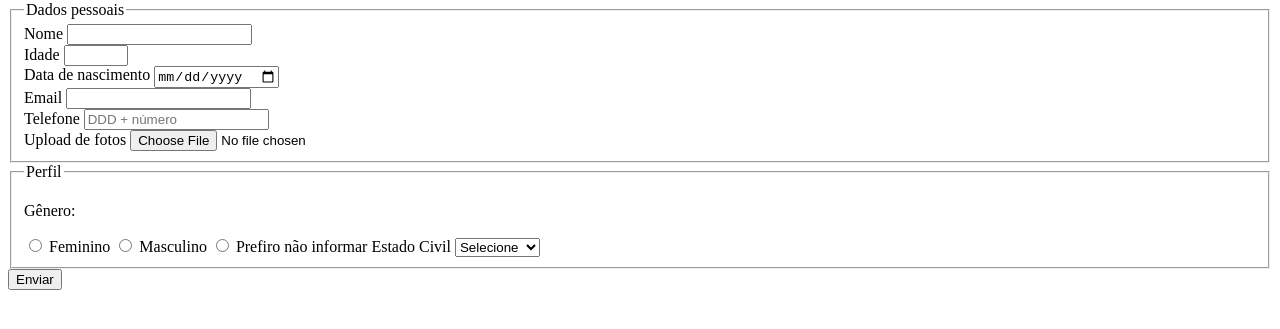
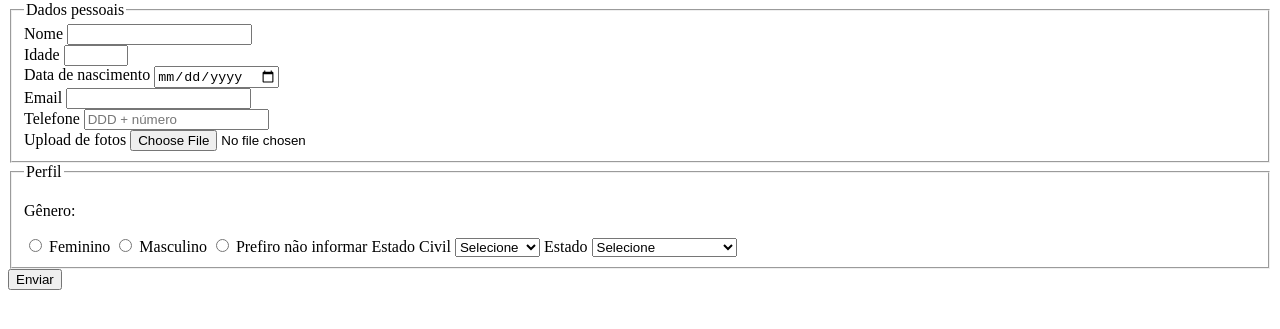
Before and after one commit to ViniciusNathan/pesquisa-culturama, a plain HTML site: page index.html in a window 1280 px wide. Shown: the part 79-408 px from the top of the page. Drawn offline with Linux system fonts and the light colour scheme.

Commit message:
lista de estados

```diff
--- a/index.html
+++ b/index.html
@@ -53,6 +53,38 @@
                     <option value="Solteiro">Solteiro</option>
                     <option value="Divorciado">Divorciado</option>
                 </select>
+
+                <label for="userState">Estado</label>
+                <select name="userState">
+                    <option value="notSelected">Selecione</option>
+                    <option value="Acre">Acre</option>
+                    <option value="Alagoas">Alagoas</option>
+                    <option value="Amapá">Amapá</option>
+                    <option value="Amazonas">Amazonas</option>
+                    <option value="Bahia">Bahia</option>
+                    <option value="Ceará">Ceará</option>
+                    <option value="Distrito Federal">Distrito Federal</option>
+                    <option value="Espirito Santo">Espirito Santo</option>
+                    <option value="Goiás">Goiás</option>
+                    <option value="Maranhão">Maranhão</option>
+                    <option value="Mato Grosso do Sul">Mato Grosso do Sul</option>
+                    <option value="Mato Grosso">Mato Grosso</option>
+                    <option value="Minas Gerais">Minas Gerais</option>
+                    <option value="Pará">Pará</option>
+                    <option value="Paraíba">Paraíba</option>
+                    <option value="Paraná">Paraná</option>
+                    <option value="Pernambuco">Pernambuco</option>
+                    <option value="Piauí">Piauí</option>
+                    <option value="Rio de Janeiro">Rio de Janeiro</option>
+                    <option value="Rio Grande do Norte">Rio Grande do Norte</option>
+                    <option value="Rio Grande do Sul">Rio Grande do Sul</option>
+                    <option value="Rondônia">Rondônia</option>
+                    <option value="Roraima">Roraima</option>
+                    <option value="Santa Catarina">Santa Catarina</option>
+                    <option value="São Paulo">São Paulo</option>
+                    <option value="Sergipe">Sergipe</option>
+                    <option value="Tocantins">Tocantins</option>
+                </select>
             </fieldset>
 
             <button type="submit">Enviar</button>
```
